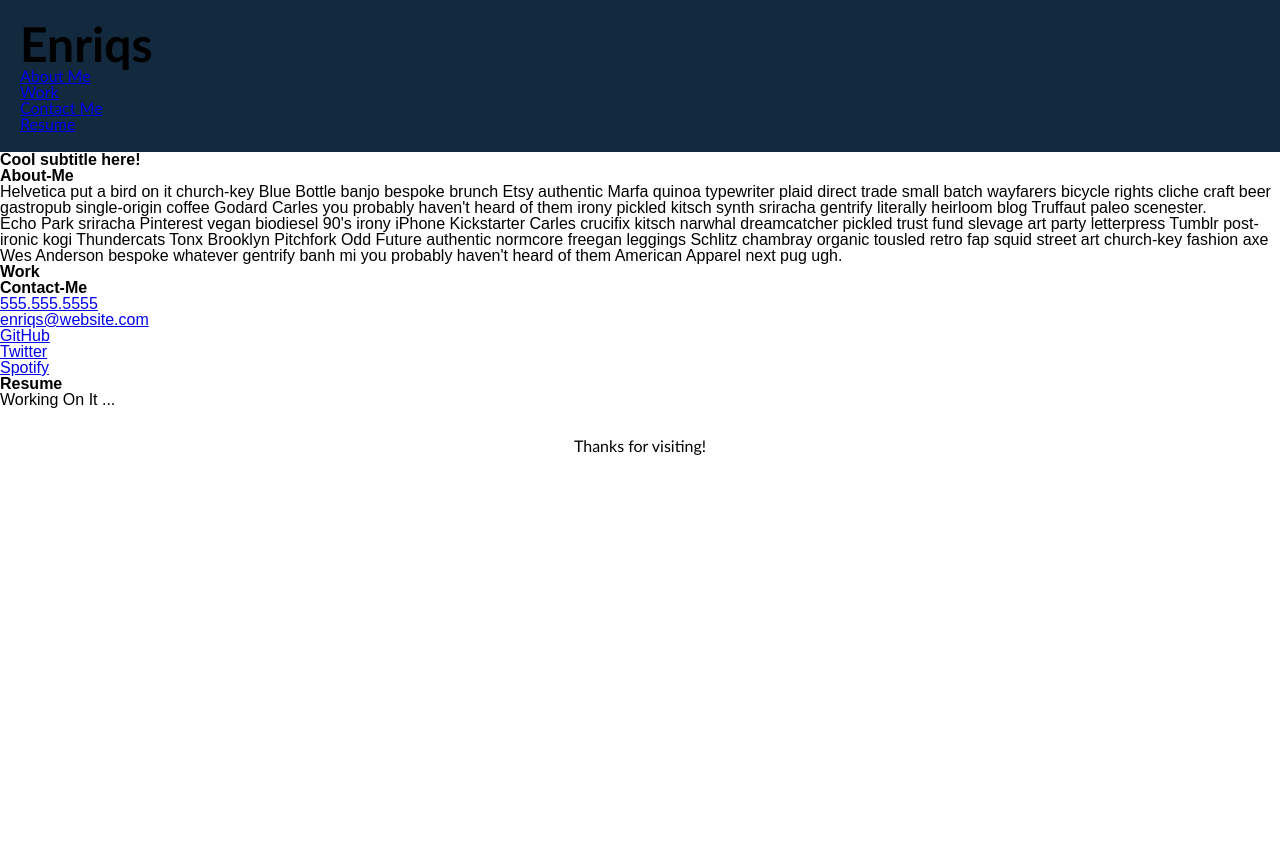
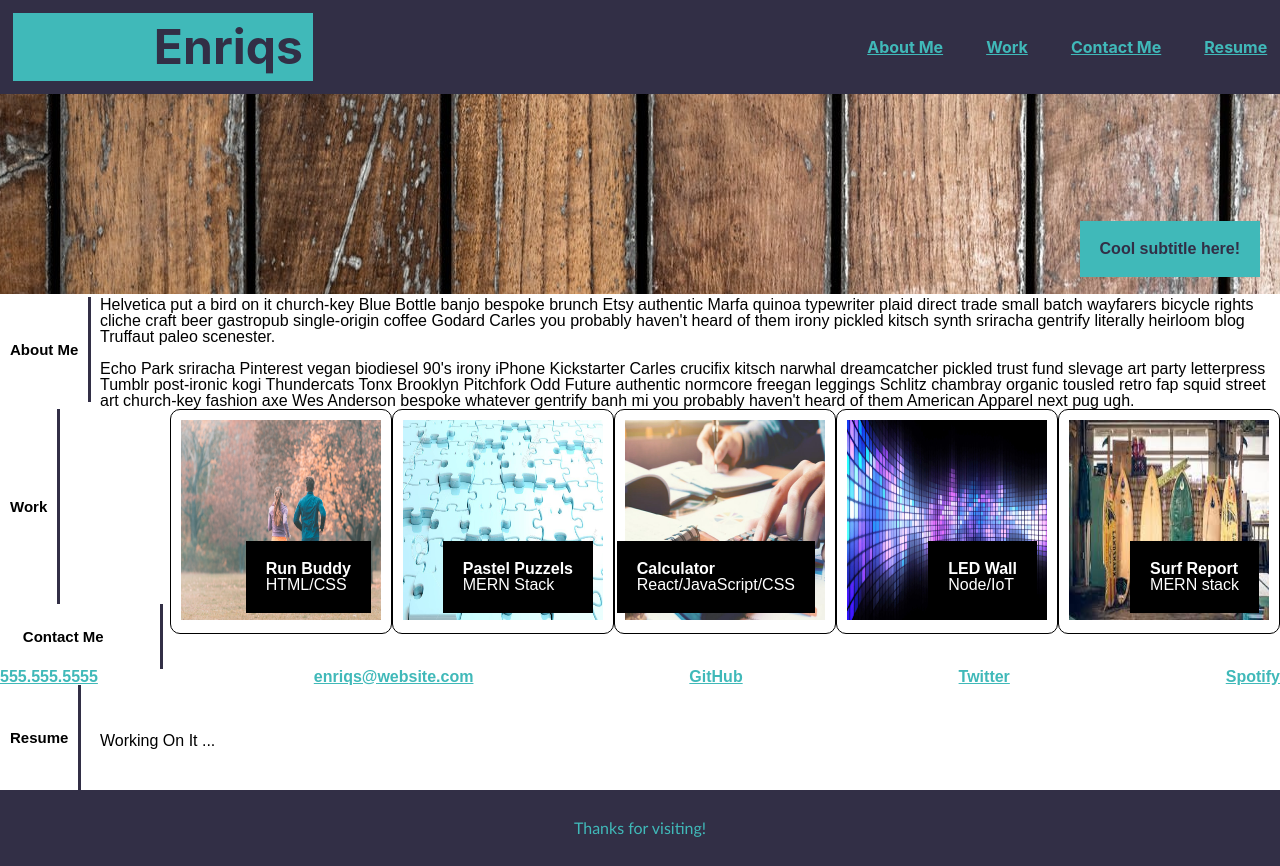
Before and after one commit to Enriqs/P-Portfolio, a plain HTML site: page index.html in a window 1280 px wide. Before the commit the page ends 800 px from the top, so only its background shows below. Drawn offline with Linux system fonts and the light colour scheme.

Commit message:
Added css

```diff
--- a/assets/css/style.css
+++ b/assets/css/style.css
@@ -3,10 +3,14 @@
     padding: 0;
     margin: 0;
 }
+
 :root {
-    --dark: #13293d;
+    --back: #3b425a;
     --light: #fff;
-    --txt: #b9c6ae;
+    --txtsub: #b9c6ae;
+    --txtblue: rgb(25, 17, 97);
+    --blk: #322f46;
+    --lgreen:rgb(64, 185, 185);
   }
 
 body {
@@ -14,19 +18,138 @@ body {
 }
 
 header {
-    padding: 20px;
-    font-family: 'Trebuchet MS', 'Lucida Sans Unicode', 'Lucida Grande', 'Lucida Sans', Arial, sans-serif;
-    background-color: var(--dark);
-    color: var(txt);
+    font-family: -apple-system, BlinkMacSystemFont, 'Segoe UI', Roboto, Oxygen, Ubuntu, Cantarell, 'Open Sans', 'Helvetica Neue', sans-serif;
+    background-color: var(--blk);
+    color: var(--txtsub);
+    display: flex;
+    justify-content: space-between;
+    align-items: center;
+    padding: 1%;
+    color: var(--lgreen);
 }
 
 header h1 {
     display: inline-block;
+    width: 300px;
     font-size: 48px;
+    padding: 10px;
+    text-align: end;
+    background: var(--lgreen);
+    color: var(--blk);
 }
+
+nav ul{
+    background-color: unset;
+    color: var(--lgreen);
+    font-weight: bold;
+    text-decoration: underline;
+    display: flex;
+    justify-content: space-between;
+    min-width: 400px;
+}
+
+nav a {
+    background-color: unset;
+    color: var(--lgreen);
+    font-weight: bold;
+    text-decoration: none;
+}
+
+.subtitle{
+    position: relative;
+}
+
+.text-block {
+    position: absolute;
+    bottom: 20px;
+    right: 20px;
+    background-color: var(--lgreen);
+    color: var(--blk);
+    padding: 20px;
+  }
+
+.About-Me > h3{
+    float: left;
+    padding: 45px 10px 45px 10px;
+    border-right: 3px solid var(--blk);
+    font-size: 15px;
+}
+
+.About-Me p{
+    margin-left: 100px;
+}
+
+.Work > h3{
+    display: inline-block;
+    flex: 1;
+    padding: 45px 10px 45px 10px;
+    border-right: 3px solid var(--blk);
+    font-size: 15px;
+}
+
+
+.work {
+    flex: 4;
+    background-color: #fff;
+    padding: 20px;
+    display: flex;
+    justify-content: center;
+    margin-bottom: 12vh;
+  }
+
+.card {
+    position: relative;
+    float: right;
+    margin-right:0;
+    margin-left: auto;
+    display:block;
+    border-style: solid;
+    border-width: 1px;
+    border-radius: 10px;
+    padding: 10px;
+    flex: 0 0 400px;
+  }
+
+.text-block2 {
+    position: absolute;
+    bottom: 20px;
+    right: 20px;
+    background-color: black;
+    color: white;
+    padding-left: 20px;
+    padding-right: 20px;
+    padding: 20px;
+}
+
+ .Contact-Me > h3{
+    padding: 45px 10px 45px 10px;
+    border-right: 3px solid var(--blk);
+    display: inline-block;
+    margin-left: 1vw;
+    width: 150px;
+    font-size: 15px;
+    padding: 10px;
+    text-align: start;
+}
+
+
+.Resume > h3{
+    float: left;
+    padding: 45px 10px 45px 10px;
+    border-right: 3px solid var(--blk);
+    font-size: 15px;
+}
+
+.Resume p{
+    margin-left: 100px;
+}
+
+/********************************************/
 footer {
     padding: 30px;
     clear: both;
     font-family: 'Trebuchet MS', 'Lucida Sans Unicode', 'Lucida Grande', 'Lucida Sans', Arial, sans-serif;
     text-align: center;
+    background-color: var(--blk);
+    color: var(--lgreen);
 }
--- a/index.html
+++ b/index.html
@@ -29,26 +29,63 @@
         </nav>
     </header>
     <section class="subtitle">
+        <img src="./assets/images/wood.jpg" alt="No image found" style="width: 100%; height: 200px; object-fit: none;">
+        <div class="text-block">
         <h2>Cool subtitle here!</h2>
+        </div>
     </section>
     <!-- ************************************************************************************************ -->
     <main>
         <section>
-          <article id="About-Me" class="About-Me">
-            <h3>About-Me</h3>
+          <section id="About-Me" class="About-Me">
+            <h3><span>About Me</span></h3>
             <p>
                 Helvetica put a bird on it church-key Blue Bottle banjo bespoke brunch Etsy authentic Marfa quinoa typewriter plaid direct trade small batch wayfarers bicycle rights cliche craft beer gastropub single-origin coffee Godard Carles you probably haven't heard of them irony pickled kitsch synth sriracha gentrify literally heirloom blog Truffaut paleo scenester.
-            </p>
-            <P>
+            <br> <br>
                 Echo Park sriracha Pinterest vegan biodiesel 90's irony iPhone Kickstarter Carles crucifix kitsch narwhal dreamcatcher pickled trust fund slevage art party letterpress Tumblr post-ironic kogi Thundercats Tonx Brooklyn Pitchfork Odd Future authentic normcore freegan leggings Schlitz chambray organic tousled retro fap squid street art church-key fashion axe Wes Anderson bespoke whatever gentrify banh mi you probably haven't heard of them American Apparel next pug ugh.
             </P>
-          </article>
-          <article id="Work" class="Work">
-            <h3>Work</h3>
+          </section>
+          <section id="Work" class="Work">
+            <h3><br><br><br>Work<br><br><br><br></h3>
+            <section class="card">
+            <a href="https://cdn.shopify.com/s/files/1/1566/2889/articles/TABLAS-DE-SURF-PORTADA_2048x.progressive.jpg?v=1618476380"><img src="./assets/images/surf.jpg" alt="No image found" style="width: 200px; height: 200px;"></a>
+            <div class="text-block2">
+                <h4>Surf Report</h4>
+                <p>MERN stack</p>
+              </div>
+            </section>
+            <section class="card">
+            <a href="https://wallpaperboat.com/wp-content/uploads/2020/03/led-light-22-scaled.jpg"><img src="./assets/images/led.jpg" alt="No image found" style="width: 200px; height: 200px;"></a>
+            <div class="text-block2">
+                <h4>LED Wall</h4>
+                <p>Node/IoT</p>
+              </div>
+            </section>
+            <section class="card">
+            <a href="https://cdn.corporatefinanceinstitute.com/assets/financial-calculator.jpeg"><img src="./assets/images/calc.jpeg" alt="No image found" style="width: 200px; height: 200px;"></a>
+            <div class="text-block2">
+                <h4>Calculator</h4>
+                <p>React/JavaScript/CSS</p>
+              </div>
+            </section>
+            <section class="card">
+            <a href="https://previews.123rf.com/images/viperagp/viperagp1402/viperagp140200168/26220936-3d-pastel-puzzle-background.jpg"><img src="./assets/images/cake.jpg" alt="No image found" style="width: 200px; height: 200px;"></a>
+            <div class="text-block2">
+                <h4>Pastel Puzzels</h4>
+                <p>MERN Stack</p>
+              </div>
+            </section>
+            <section class="card">
+            <a href="https://david-p5bifyxb.netdna-ssl.com/wp-content/uploads/2019/01/Fotolia_223200317_Subscription_Monthly_M.jpg"><img src="./assets/images/run.jpg" alt="No image found" style="width: 200px; height: 200px;"></a>
+            <div class="text-block2">
+                <h4>Run Buddy</h4>
+                <p>HTML/CSS</p>
+              </div>
+            </section>
 <!-- ********************************************************************************** -->
-          </article>
-          <article id="Contact-Me" class="Contact-Me">
-            <h3>Contact-Me</h3>
+          </section>
+          <section id="Contact-Me" class="Contact-Me">
+            <h3><br>Contact Me<br><br></h3>
             <nav>
                 <ul>
                     <li>
@@ -68,13 +105,13 @@
                     </li>
                 </ul>
             </nav>
-          </article>
-          <article id="Resume" class="Resume">
+          </section>
+          <section id="Resume" class="Resume">
             <h3>Resume</h3>
-            <p>
+            <p> <br><br><br>
                 Working On It ...
             </p>
-          </article>
+          </section>
 
         </section>
       </main>
```
Also changed, not shown: assets/images/cake.jpg (added), assets/images/calc.jpeg (added), assets/images/led.jpg (added), assets/images/run.jpg (added), assets/images/surf.jpg (added), assets/images/wood.jpg (added).
